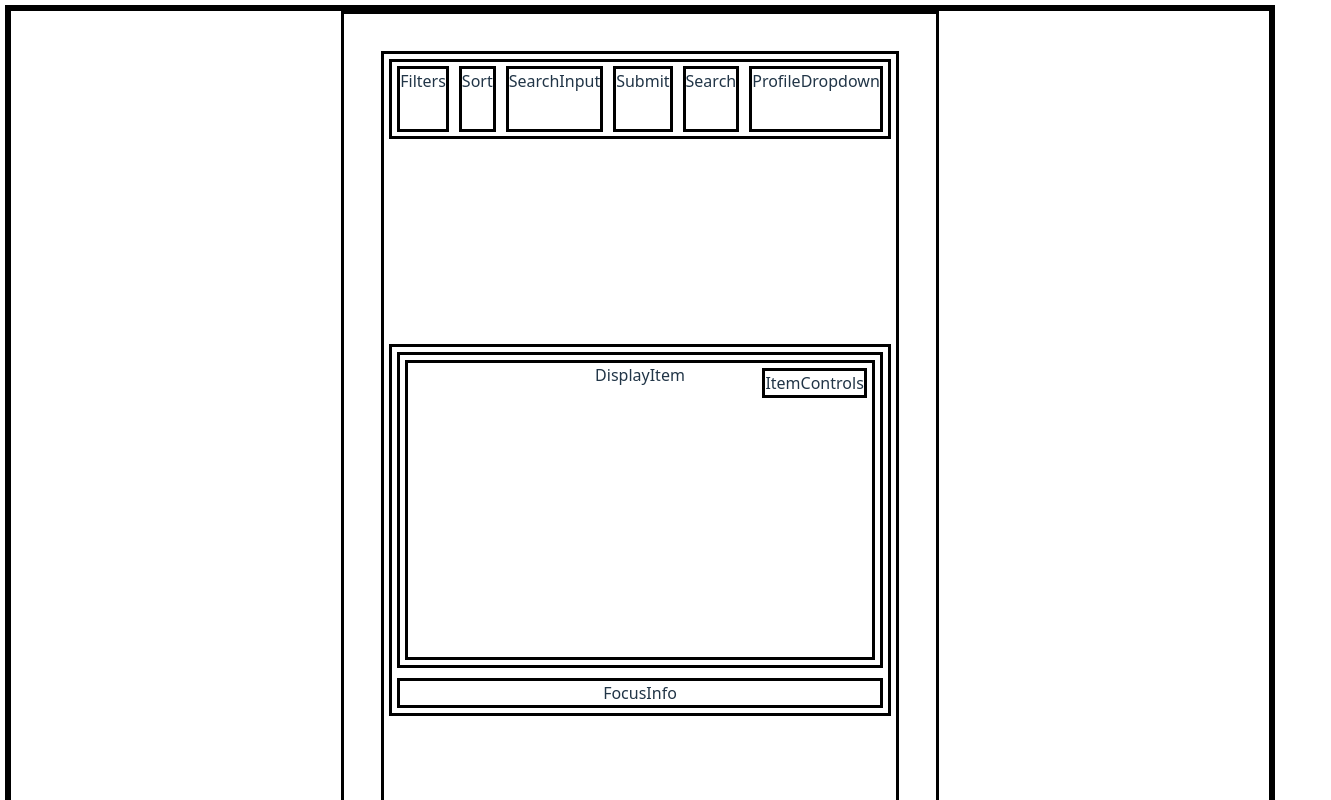
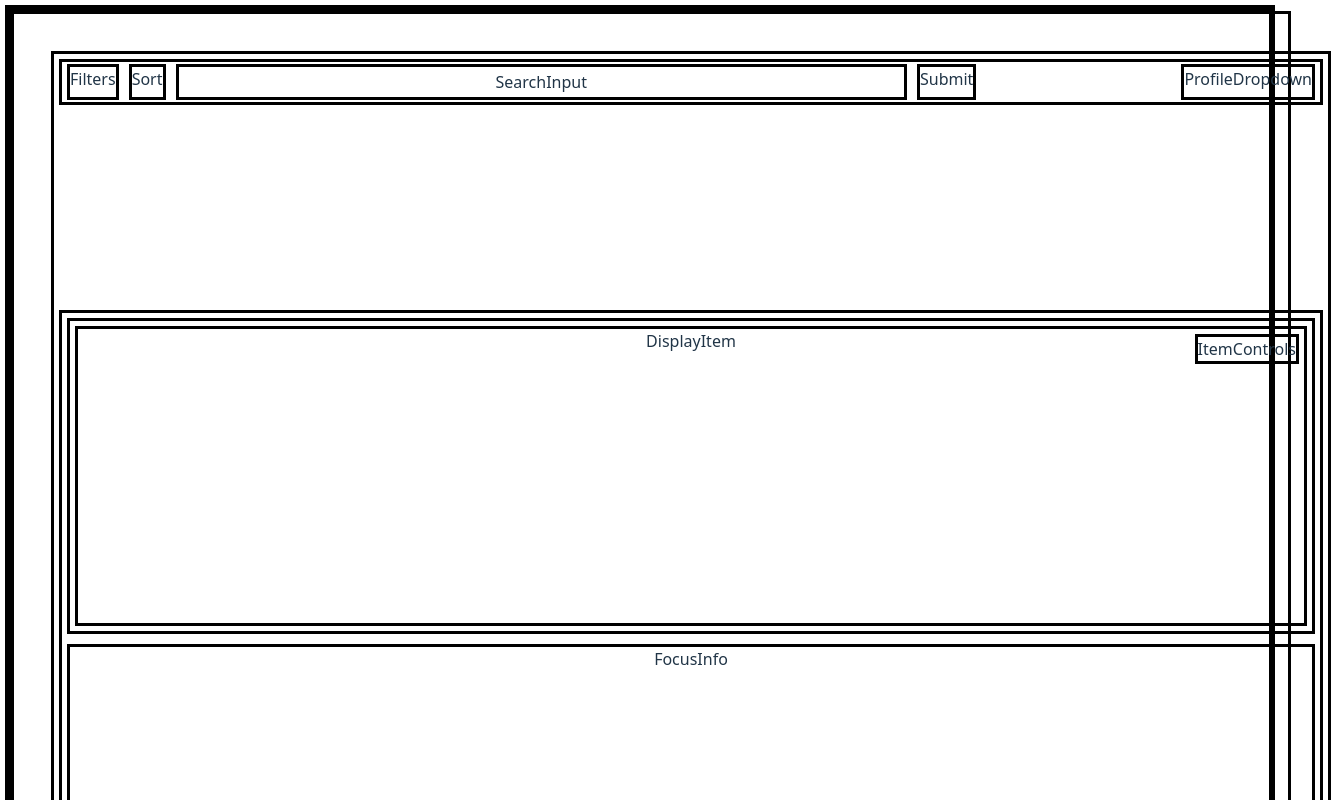
Before and after one commit to charliewturner/exhibition-curator, a React (Vite) app: page / in a window 1280 px wide. Shown: the top 800 px of the page, 1331 px wide, since content can reach past the window. Built offline with nearby package versions, Linux system fonts and the light colour scheme.

Commit message:
Add further basic structural css

```diff
--- a/src/App.css
+++ b/src/App.css
@@ -58,7 +58,7 @@
 #homepage-container {
   display: flex;
   flex-direction: column;
-  width: 100v2;
+  width: 100vw;
   height: 100vh;
 }
 
@@ -72,6 +72,17 @@
 
 #header-container > * {
   height: 90%;
+  justify-content: center;
+  align-items: center;
+}
+
+#search-input {
+  display: flex;
+  flex-grow: 1;
+}
+
+#profile-dropdown {
+  margin-left: 200px;
 }
 
 #homepage-body {
@@ -90,3 +101,7 @@
   top: 0;
   right: 0;
 }
+
+#focus-info {
+  height: 200px;
+}
--- a/src/components/Homepage/FocusInfo.tsx
+++ b/src/components/Homepage/FocusInfo.tsx
@@ -1,7 +1,7 @@
 function FocusInfo(): React.JSX.Element {
   return (
     <>
-      <div>FocusInfo</div>
+      <div id="focus-info">FocusInfo</div>
     </>
   );
 }
--- a/src/components/Homepage/ProfileDropdown.tsx
+++ b/src/components/Homepage/ProfileDropdown.tsx
@@ -1,7 +1,7 @@
 function ProfileDropdown(): React.JSX.Element {
   return (
     <>
-      <div>ProfileDropdown</div>
+      <div id="profile-dropdown">ProfileDropdown</div>
     </>
   );
 }
--- a/src/components/Homepage/Search.tsx
+++ b/src/components/Homepage/Search.tsx
@@ -10,7 +10,6 @@ function Search(): React.JSX.Element {
       <Sort></Sort>
       <SearchInput></SearchInput>
       <Submit></Submit>
-      <div>Search</div>
     </>
   );
 }
--- a/src/components/Homepage/SearchInput.tsx
+++ b/src/components/Homepage/SearchInput.tsx
@@ -1,7 +1,7 @@
 function SearchInput(): React.JSX.Element {
   return (
     <>
-      <div>SearchInput</div>
+      <div id="search-input">SearchInput</div>
     </>
   );
 }
```
